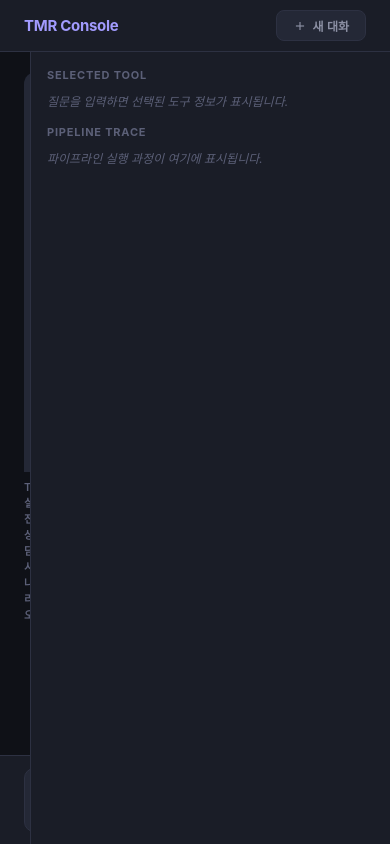
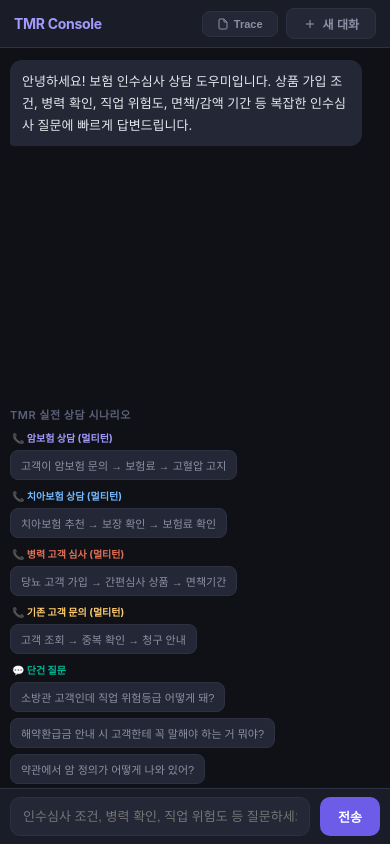
Before and after one commit to mink555/agent-mvp-eval, a FastAPI app: page / in a window 390 px wide. Run offline with FastAPI, Linux system fonts and the light colour scheme; data that the repository does not hold is empty; parts of the project's set-up code (start-up, migrations or seed data) failed here and were passed over.

Commit message:
Add mobile responsive layout for chat UI
- Hide trace panel on mobile, add toggle button in header
- Stack example scenarios vertically with text wrapping
- Optimize padding, font sizes, and message widths for small screens

Co-authored-by: Cursor <cursoragent@cursor.com>

```diff
--- a/templates/index.html
+++ b/templates/index.html
@@ -502,6 +502,83 @@
       color: var(--accent-light);
     }
     @keyframes blink { 0%, 100% { opacity: 1; } 50% { opacity: 0; } }
+
+    /* ── Trace Toggle Button (mobile) ── */
+    .trace-toggle {
+      display: none;
+      padding: 6px 14px;
+      border: 1px solid var(--border);
+      border-radius: 8px;
+      background: var(--surface2);
+      color: var(--text-dim);
+      font-size: 11px;
+      font-weight: 600;
+      cursor: pointer;
+      align-items: center;
+      gap: 5px;
+    }
+
+    /* ── Mobile Responsive ── */
+    @media (max-width: 768px) {
+      header { padding: 8px 14px; }
+      .header-left h1 { font-size: 14px; }
+
+      .trace-toggle { display: inline-flex; }
+
+      .main-container { flex-direction: column; }
+
+      .trace-panel {
+        display: none;
+        width: 100%;
+        border-left: none;
+        border-top: 1px solid var(--border);
+        max-height: 40vh;
+        flex-shrink: 0;
+      }
+      .trace-panel.open { display: flex; }
+
+      .messages { padding: 12px 10px; }
+
+      .msg { max-width: 92%; font-size: 13px; padding: 10px 12px; }
+
+      .examples-section { padding: 6px 10px 0; }
+
+      .example-groups {
+        flex-direction: column;
+        gap: 8px;
+        overflow-x: visible;
+      }
+
+      .example-group { flex-shrink: 1; }
+
+      .example-group .group-items {
+        flex-direction: row;
+        flex-wrap: wrap;
+        gap: 6px;
+      }
+
+      .example-btn {
+        white-space: normal;
+        font-size: 11px;
+        padding: 6px 10px;
+      }
+
+      .input-area { padding: 8px 10px; }
+      .input-row input { padding: 10px 12px; font-size: 13px; }
+      .input-row button { padding: 10px 18px; font-size: 13px; }
+
+      .pipeline-status { padding: 8px 10px; flex-wrap: wrap; gap: 2px; }
+      .pipeline-status .stage .label { font-size: 11px; }
+      .pipeline-status .connector { width: 12px; margin: 0 2px; }
+
+      .tool-badge { font-size: 10px; padding: 3px 8px; }
+      .tool-badge-bar { padding: 4px 10px 0; }
+    }
+
+    @media (max-width: 480px) {
+      .msg { max-width: 95%; }
+      .new-chat-btn span { display: none; }
+    }
   </style>
 </head>
 <body>
@@ -509,6 +586,11 @@
     <div class="header-left">
       <h1>TMR Console</h1>
     </div>
+    <div style="display:flex;gap:8px;align-items:center;">
+      <button class="trace-toggle" onclick="toggleTrace()">
+        <svg width="12" height="12" viewBox="0 0 24 24" fill="none" stroke="currentColor" stroke-width="2"><path d="M14 2H6a2 2 0 0 0-2 2v16a2 2 0 0 0 2 2h12a2 2 0 0 0 2-2V8z"/><polyline points="14 2 14 8 20 8"/></svg>
+        Trace
+      </button>
       <button class="new-chat-btn" onclick="newConversation()">
         <svg width="14" height="14" viewBox="0 0 24 24" fill="none"
              stroke="currentColor" stroke-width="2">
@@ -517,6 +599,7 @@
         </svg>
         새 대화
       </button>
+    </div>
   </header>
 
   <div class="main-container">
@@ -972,6 +1055,12 @@
       c.scrollTop = c.scrollHeight;
     }
 
+    /* ── Trace Panel Toggle (mobile) ── */
+    function toggleTrace() {
+      const panel = document.querySelector('.trace-panel');
+      panel.classList.toggle('open');
+    }
+
     /* ── Init ── */
     loadToolMeta();
   </script>
```
Lines whose indentation alone changed are shown as unchanged.
